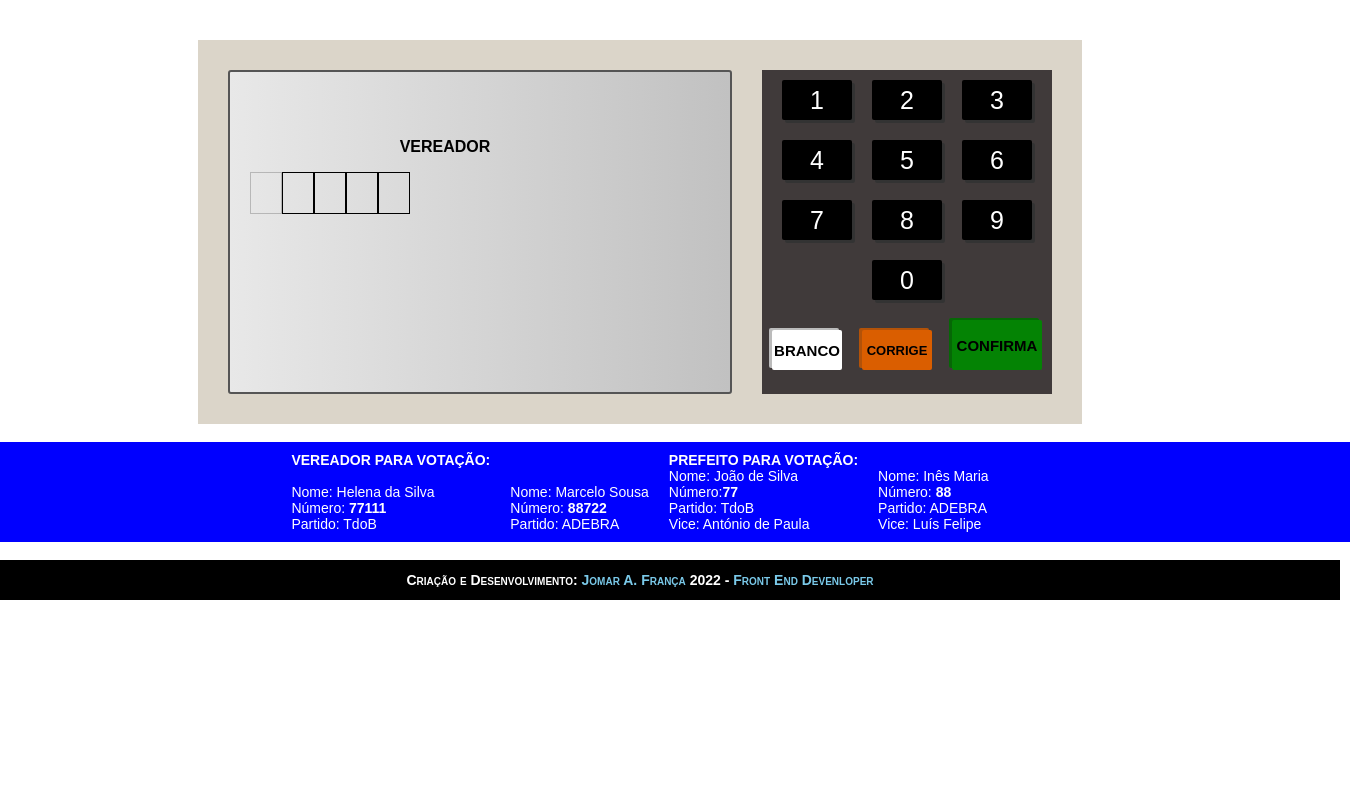
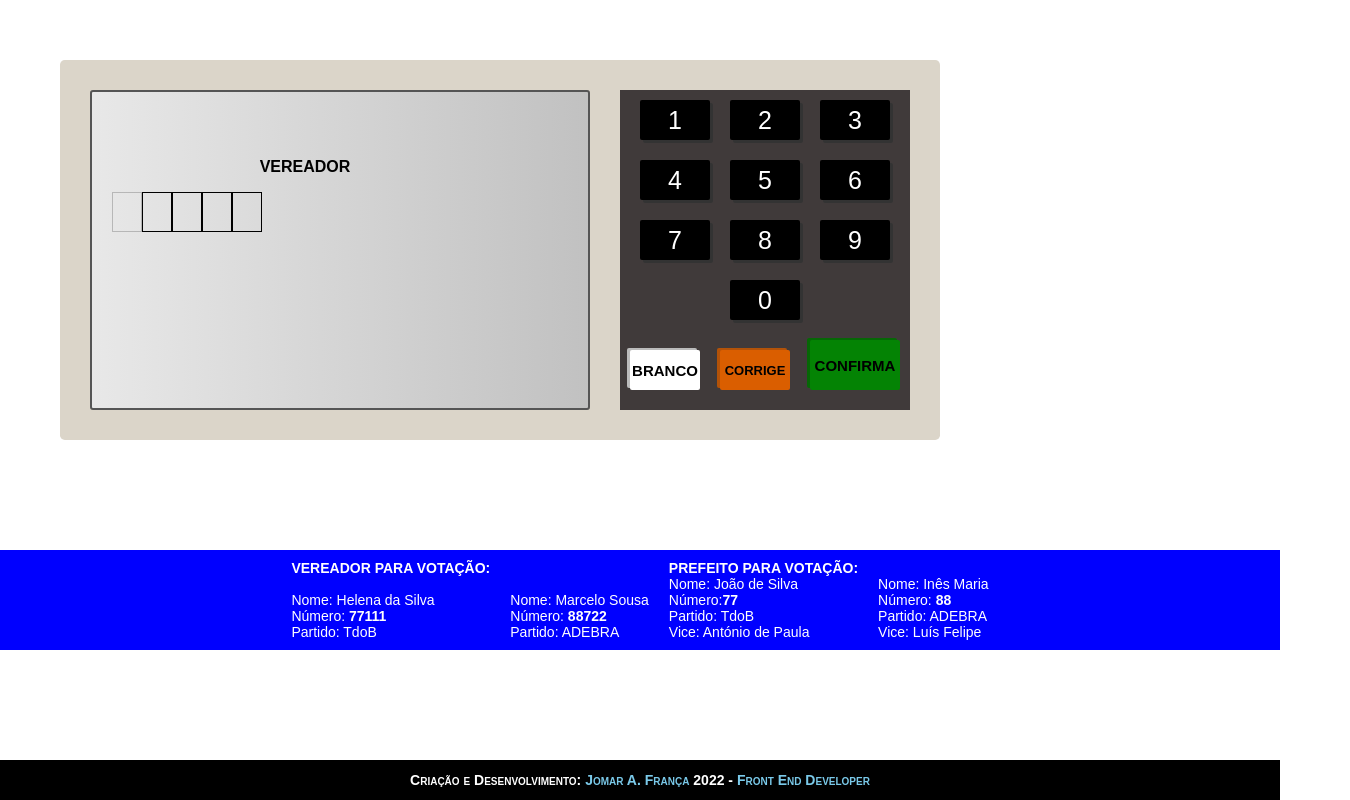
Before and after one commit to JomarFranca/Urna-Eletronica, a website: page index.html in a window 1280 px wide. Shown: the whole page, 1350 px wide, since content can reach past the window. Drawn offline with Linux system fonts and the light colour scheme.

Commit message:
Corrigindo link quebrado

```diff
--- a/index.html
+++ b/index.html
@@ -108,24 +108,22 @@
                 </div>
             </div>
         </div>
-
         <footer>
             <div class="rodape">
                 <p class="footer-texto">
                     Criação e Desenvolvimento:
-                    <a href="https://github.com/Jomar777" target="_blank">
-                        Jomar A. França
+                    <a href="https://github.com/Jomarfranca" target="_blank"
+                        >Jomar A. França
                     </a>
                     2022 -
                     <a
-                        href="https://www.linkedin.com/in/jomar-almeida-fran%C3%A7a/"
+                        href="https://www.linkedin.com/in/jomar-almeida-franca/"
                         target="_blank"
-                        >Front End Devenloper</a
+                        >Front End Developer</a
                     >
                 </p>
             </div>
         </footer>
-
         <script src="etapas.js"></script>
         <script src="script.js"></script>
     </body>
--- a/style.css
+++ b/style.css
@@ -3,6 +3,7 @@
     padding: 0px;
     outline: none;
     list-style: none;
+    box-sizing: border-box;
 }
 
 @keyframes pisca {
@@ -13,19 +14,22 @@
 
 body {
     width: auto;
-    height: 600px;
+    height: 100vh;
+    font-family: Arial, Helvetica, sans-serif;
     display: flex;
-    font-family: Arial, Helvetica, sans-serif;
     flex-direction: column;
-    align-items: center;
     justify-content: space-between;
 }
 
 .urna {
-    margin-top: 40px;
+    margin-top: 60px;
+    margin-left: 60px;
+    width: 880px;
     background-color: #dbd5c9;
     padding: 30px;
     display: flex;
+    justify-content: center;
+    border-radius: 0.3rem;
 }
 
 .tela {
@@ -195,8 +199,8 @@
 }
 
 .cola {
-    width: 1400px;
-    height: auto;
+    width: auto;
+    height: 100px;
     padding: 10px;
     color: #fff;
     background-color: blue;
@@ -213,12 +217,10 @@
     column-gap: 20px;
 }
 
-
-
 /* RODAPÉ */
 
 footer {
-    width: 1400px;
+    width: auto;
     height: 40px;
     background-color: #000;
     display: flex;
```
Also changed, not shown: Urna-Eletronica.png (added).
